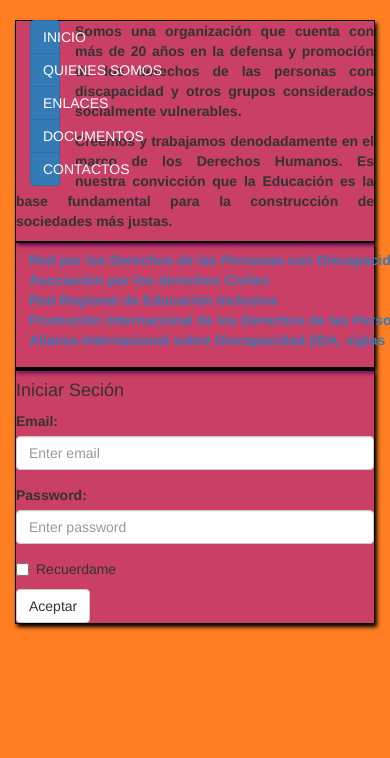
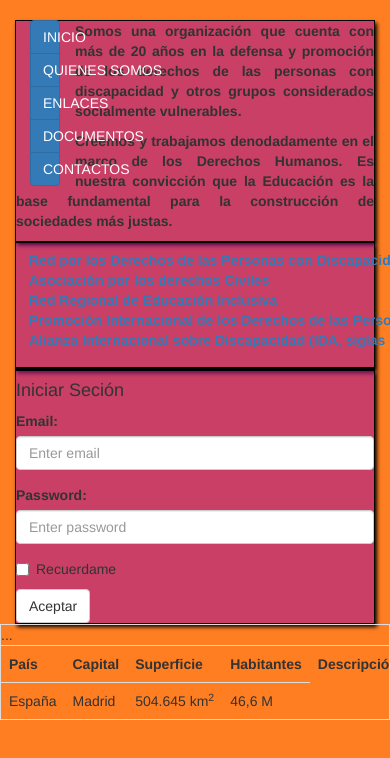
Before and after one commit to luisNavasArg/lunas, a plain HTML site: page index.html in a window 390 px wide. Shown: the top 758 px of the page. Drawn offline with Linux system fonts and the light colour scheme.

Commit message:
prueba responsive

```diff
--- a/index.html
+++ b/index.html
@@ -15,16 +15,15 @@
         <h2></h2>
         <p></p>
         <div id="principio" class="btn-group-vertical col-xs-2">
-      <button type="button" class="menu btn btn-primary" onmouseover="llevar('inicio')" >INICIO</button>
-      <button type="button" class="menu btn btn-primary"  onmouseover="llevar('quienes')"> QUIENES SOMOS</button>
-      <button type="button" class="menu btn btn-primary" onmouseover= "llevar('enlaces');">ENLACES</button>
+            <button type="button" class="menu btn btn-primary" onmouseover="llevar('inicio')">INICIO</button>
+            <button type="button" class="menu btn btn-primary" onmouseover="llevar('quienes')"> QUIENES SOMOS</button>
+            <button type="button" class="menu btn btn-primary" onmouseover="llevar('enlaces');">ENLACES</button>
             <button type="button" class="menu btn btn-primary" onmouseover="llevar('documentos')">DOCUMENTOS</button>
             <button type="button" class="menu btn btn-primary" onmouseover="llevar('contactos')">CONTACTOS</button>
         </div>
         <div id="contQuienes" class="paginas">
             <p class="text-justify">
-        Somos una organización que cuenta con más de 20 años en la defensa y promoción de los derechos de las personas con discapacidad
-        y otros grupos considerados socialmente vulnerables.</p>
+                Somos una organización que cuenta con más de 20 años en la defensa y promoción de los derechos de las personas con discapacidad y otros grupos considerados socialmente vulnerables.</p>
             <p class="text-justify">
                 Creemos y trabajamos denodadamente en el marco de los Derechos Humanos. Es nuestra convicción que la Educación es la base fundamental para la construcción de sociedades más justas.
             </p>
@@ -65,6 +64,24 @@
             </form>
         </div>
     </div>
+    <div class="table-responsive">
+        <table class="table">
+            <tr>
+                <th>País</th>
+                <th>Capital</th>
+                <th>Superficie</th>
+                <th>Habitantes</th>
+                <th>Descripción</th>
+            </tr>
+            <tr>
+                <td>España</td>
+                <td>Madrid</td>
+                <td>504.645 km<sup>2</sup></td>
+                <td>46,6 M</td>
+            </tr>
+            ...
+        </table>
+    </div>
 </body>
 
 </html>
```
Lines whose indentation alone changed are shown as unchanged.
